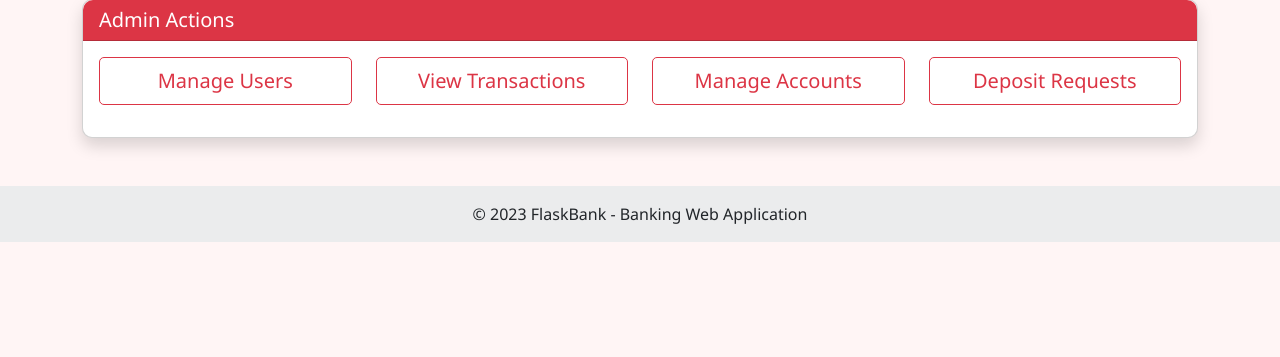
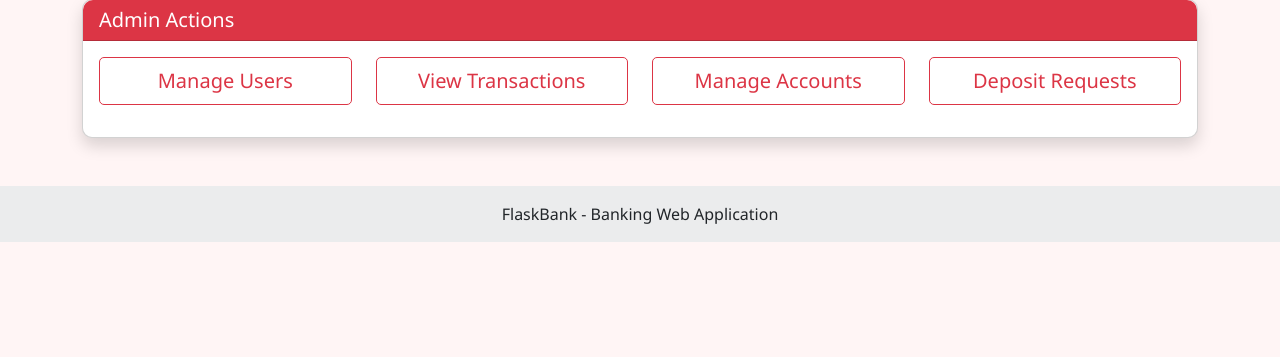
Before and after one commit to GHemanth91/flaskbank, a Flask app: page /admin/dashboard in a window 1280 px wide. Shown: the part 443-800 px from the top of the page. Run offline with Flask 2, Linux system fonts and the light colour scheme; a user stored in the database is signed in; data comes from the database, SQL or seed files in the repository; data that the repository does not hold is empty.

Commit message:
modified footer

```diff
--- a/FlaskBank/templates/layout.html
+++ b/FlaskBank/templates/layout.html
@@ -93,7 +93,7 @@
     <!-- Footer -->
     <footer class="bg-light text-center text-lg-start mt-5">
         <div class="text-center p-3" style="background-color: rgba(0, 0, 0, 0.05);">
-            © 2023 FlaskBank - Banking Web Application
+             FlaskBank - Banking Web Application
         </div>
     </footer>
 
```
